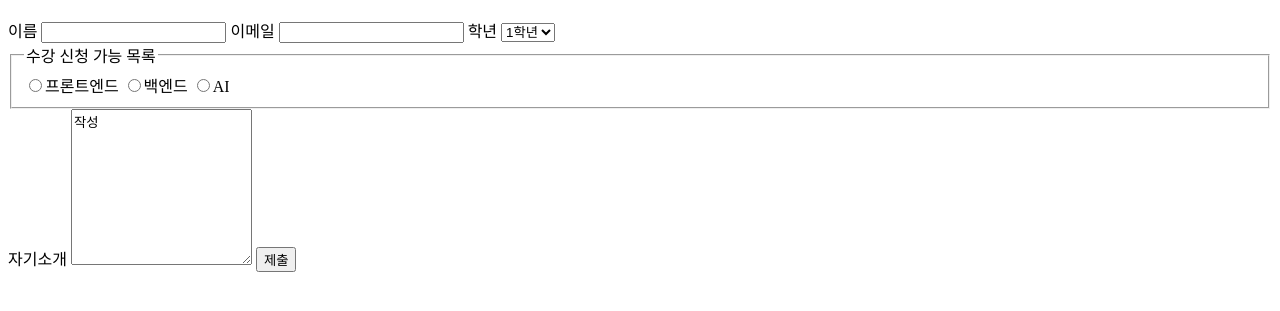
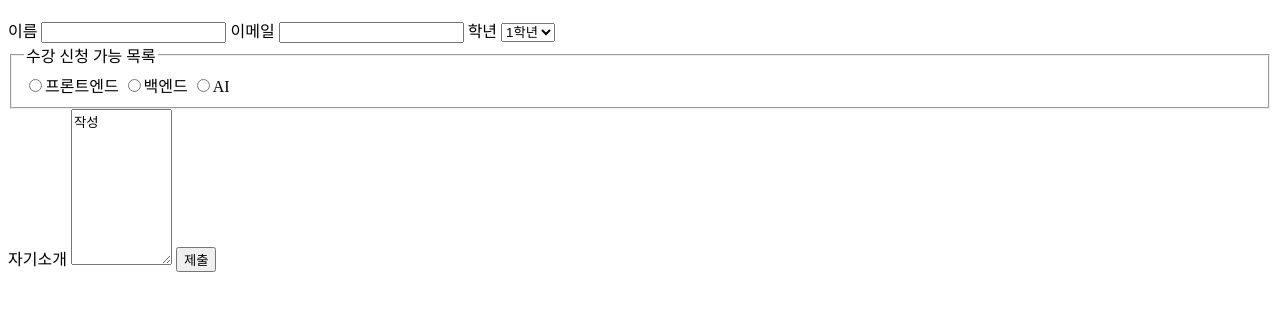
Before and after one commit to chks-hanshin/week05, a plain HTML site: page index.html in a window 1280 px wide. Shown: the part 57-368 px from the top of the page. Drawn offline with Linux system fonts and the light colour scheme.

Commit message:
Update index.html

```diff
--- a/index.html
+++ b/index.html
@@ -26,7 +26,7 @@
       </fieldset>
 
       <label for="intro">자기소개</label>
-      <textarea id="intro" name="intro" rows="10" column="10">작성</textarea>
+      <textarea id="intro" name="intro" rows="10" cols="10">작성</textarea>
 
       <button type="submit">제출</button>
     </form>
```
